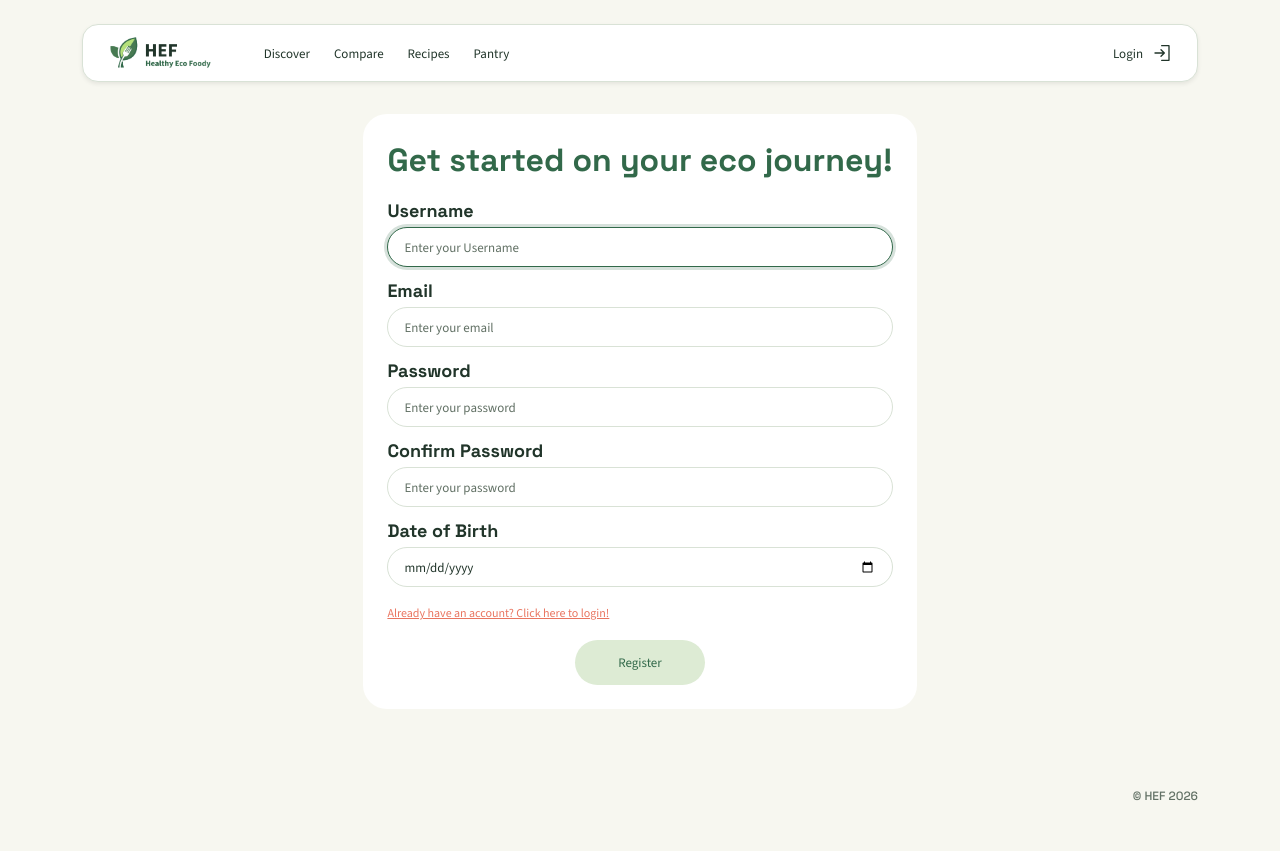
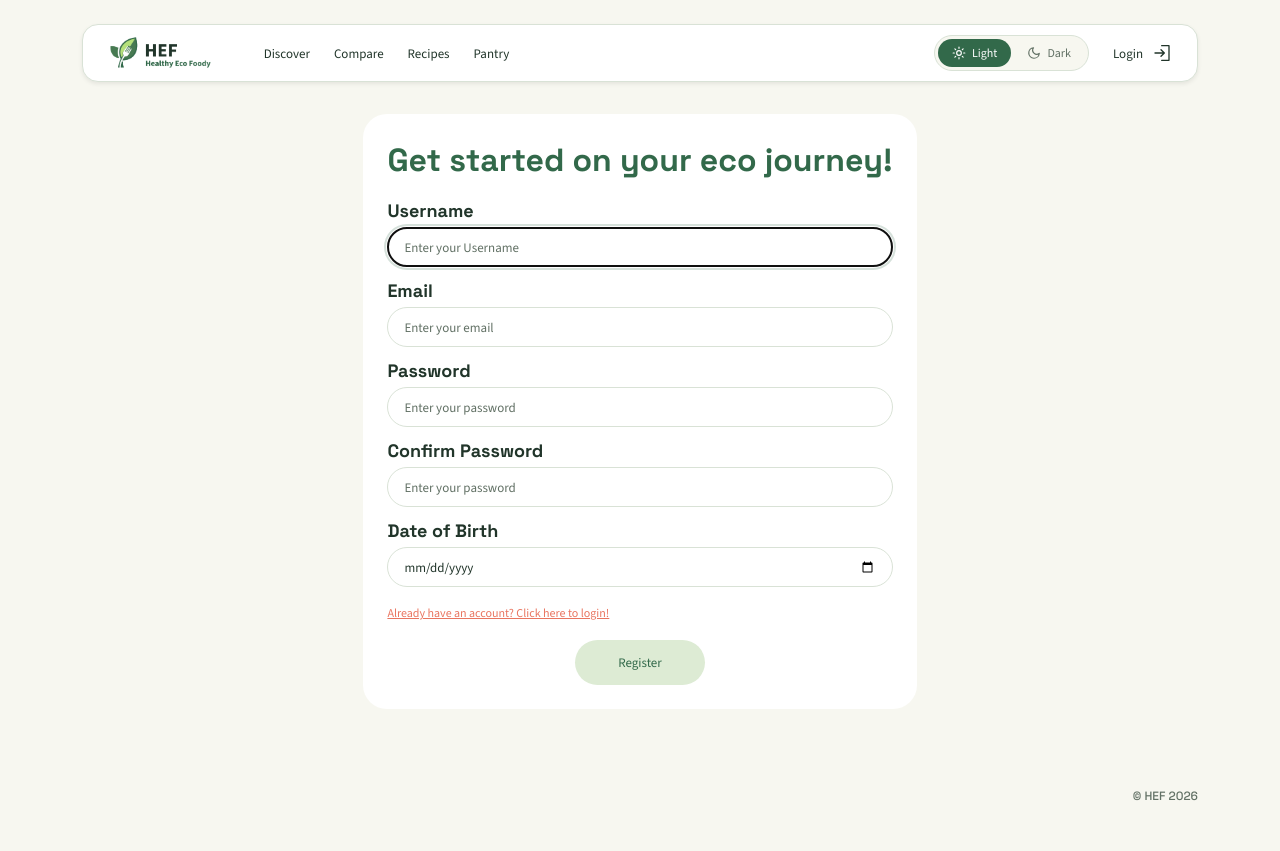
Before and after one commit to PBP-D-Kelompok-13/Website-HEF, a Django app: page /register/ in a window 1280 px wide. Run offline with Django 5.2, Linux system fonts and the light colour scheme.

Commit message:
feat: implement dark mode

```diff
--- a/static/css/auth.css
+++ b/static/css/auth.css
@@ -50,15 +50,13 @@
 .hef-input::placeholder { color: var(--hef-text-secondary); }
 
 .hef-input:focus {
-  outline: none;
-  border-color: var(--hef-brand-forest);
-  box-shadow: 0 0 0 3px rgba(50, 105, 74, 0.2);
+  box-shadow: 0 0 0 3px color-mix(in srgb, var(--hef-brand-forest) 20%, transparent);
 }
 
 .hef-error {
   margin: 4px 0 0 16px;
   font-size: 12px;
-  color: var(--hef-brand-watermelon);
+  color: var(--hef-brand-watermelon-text);
 }
 
 .hef-field:has(.hef-error) .hef-input { border-color: var(--hef-brand-watermelon); }
@@ -68,7 +66,7 @@
   margin: 4px 0 16px;
   font-family: 'Source Sans 3', sans-serif;
   font-size: 12px;
-  color: var(--hef-brand-watermelon);
+  color: var(--hef-brand-watermelon-text);
   text-decoration: underline;
 }
 
--- a/static/css/style.css
+++ b/static/css/style.css
@@ -3,6 +3,8 @@
     ====================== */
 
 :root {
+  color-scheme: light;
+
   /* Brand Palette */
   --hef-brand-forest: #32694A;
   --hef-brand-leaf: #477A52;
@@ -36,6 +38,12 @@
   --hef-accent-green: #AAEB8C;
   --hef-accent-yellow: #FFD681;
 
+  --hef-on-primary: #FFFFFF;
+  --hef-brand-forest-hover: #27533A;
+  --hef-brand-mint-hover: #C8DCBC;
+  --hef-brand-watermelon-hover: #D9644F;
+  --hef-brand-watermelon-text: #E97560;
+
   /* Bootstrap Variable Overrides */
   --bs-primary: var(--hef-brand-forest);
   --bs-secondary: var(--hef-brand-leaf);
@@ -231,8 +282,49 @@ h2, .h2 {
 }
 
 .btn-hef-danger:hover {
-  background-color: #D9644F;
+  background-color: var(--hef-brand-watermelon-hover);
 }
+
+/* ====================
+   THEME TOGGLE
+   ==================== */
+.hef-theme-toggle {
+  display: inline-flex;
+  align-items: center;
+  gap: 2px;
+  padding: 3px;
+  background-color: var(--hef-surface-paper);
+  border: 1px solid var(--hef-border-default);
+  border-radius: 999px;
+}
+
+.hef-theme-option {
+  display: inline-flex;
+  align-items: center;
+  gap: 6px;
+  padding: 6px 14px;
+  border: none;
+  border-radius: 999px;
+  background: transparent;
+  color: var(--hef-text-secondary);
+  font-family: 'Source Sans 3', system-ui, -apple-system, sans-serif;
+  font-size: 12px;
+  line-height: 16px;
+  transition: background-color 0.2s ease-in-out, color 0.2s ease-in-out;
+}
+
+/* Active segment is derived from the <html> attribute: no JS class toggling */
+:root[data-theme="light"] .hef-theme-option[data-theme-value="light"],
+:root[data-theme="dark"] .hef-theme-option[data-theme-value="dark"] {
+  background-color: var(--hef-brand-forest);
+  color: var(--hef-on-primary);
+}
+
+.hef-theme-option:focus-visible {
+  outline: 2px solid var(--hef-brand-forest);
+  outline-offset: 2px;
+}
+
 
 /* ====================
    TOAST MESSAGES
--- /dev/null
+++ b/static/js/theme.js
@@ -0,0 +1,19 @@
+const THEME_KEY = "hef-theme";
+
+function applyTheme(theme) {
+  document.documentElement.setAttribute("data-theme", theme);
+  document.querySelectorAll(".hef-theme-option").forEach((btn) => {
+    btn.setAttribute("aria-pressed", btn.dataset.themeValue === theme);
+  });
+}
+
+document.addEventListener("click", (event) => {
+  const btn = event.target.closest(".hef-theme-option");
+  if (!btn) return;
+  const theme = btn.dataset.themeValue;
+  applyTheme(theme);
+  try { localStorage.setItem(THEME_KEY, theme); } catch (e) {}
+});
+
+// Sync aria-pressed with whatever the head script chose
+applyTheme(document.documentElement.getAttribute("data-theme") || "light");
--- a/templates/base.html
+++ b/templates/base.html
@@ -5,6 +5,17 @@
     <head>
         <meta charset="utf-8">
         <meta name="viewport" content="width=device-width, initial-scale=1">
+        <script>
+        (function () {
+            var theme;
+            try { theme = localStorage.getItem("hef-theme"); } catch (e) {}
+            if (theme !== "light" && theme !== "dark") {
+            theme = "light";
+            }
+            document.documentElement.setAttribute("data-theme", theme);
+        })();
+        </script>
+
         <title>{% block title %} Healthy Eco Foody {% endblock %}</title>
         <link href="https://cdn.jsdelivr.net/npm/bootstrap@5.2.3/dist/css/bootstrap.min.css" rel="stylesheet" integrity="sha384-rbsA2VBKQhggwzxH7pPCaAqO46MgnOM80zW1RWuH61DGLwZJEdK2Kadq2F9CUG65" crossorigin="anonymous">
         <link rel="stylesheet" href="{% static 'css/style.css' %}">
@@ -33,7 +44,8 @@
                     </div>
 
                     <!-- Right Group: Login Link Or Profile Link -->
-                    <div class="d-flex align-items-center">
+                    <div class="d-flex align-items-center gap-4">
+                        {% include "components/_theme_toggle.html" %}
                         {% if user.is_authenticated %}
                             <a href="{% url 'main:show_profile_page' %}" class="hef-profile-link text-decoration-none d-flex align-items-center gap-2">
                                 <span id="navbar-name-desktop" class="hef-navbar-username">{{ user.username }}</span>
@@ -63,7 +75,7 @@
                             data-bs-toggle="offcanvas"
                             data-bs-target="#hefMobileSidebar"
                             aria-controls="hefMobileSidebar">
-                        <svg width="22" height="22" viewBox="0 0 24 24" fill="none" stroke="#32694A" stroke-width="2.5" stroke-linecap="round">
+                        <svg width="22" height="22" viewBox="0 0 24 24" fill="none" stroke="currentColor" stroke-width="2.5" stroke-linecap="round">
                             <line x1="3" y1="6" x2="21" y2="6"/>
                             <line x1="3" y1="12" x2="21" y2="12"/>
                             <line x1="3" y1="18" x2="21" y2="18"/>
@@ -79,8 +91,8 @@
                     <a href="{% url 'main:show_landing_page' %}" class="text-decoration-none">
                         <img src="{% static 'img/HEF Main Brand.png' %}" alt="HEF Logo" height="34">
                     </a>
-                    <button type="button" class="btn p-0 border-0" data-bs-dismiss="offcanvas" aria-label="Close">
-                        <svg width="24" height="24" viewBox="0 0 24 24" fill="none" stroke="#32694A" stroke-width="2.5" stroke-linecap="round">
+                    <button type="button hef-sidebar-close" class="btn p-0 border-0" data-bs-dismiss="offcanvas" aria-label="Close">
+                        <svg width="24" height="24" viewBox="0 0 24 24" fill="none" stroke="currentColor" stroke-width="2.5" stroke-linecap="round">
                             <line x1="18" y1="6" x2="6" y2="18"></line>
                             <line x1="6" y1="6" x2="18" y2="18"></line>
                         </svg>
@@ -127,6 +139,10 @@
                                 </svg>
                             </a>
                         {% endif %}
+
+                        <div class="d-flex justify-content-center mt-3">
+                            {% include "components/_theme_toggle.html" %}
+                        </div>
                     </div>
                 </div>
 
@@ -152,5 +168,6 @@
         <script src="https://cdn.jsdelivr.net/npm/bootstrap@5.2.3/dist/js/bootstrap.bundle.min.js" integrity="sha384-kenU1KFdBIe4zVF0s0G1M5b4hcpxyD9F7jL+jjXkk+Q2h455rYXK/7HAuoJl+0I4" crossorigin="anonymous"></script>
 
         <script src="{% static 'js/toasts.js' %}"></script>
+        <script src="{% static 'js/theme.js' %}"></script>
     </body>
 </html>
--- /dev/null
+++ b/templates/components/_theme_toggle.html
@@ -0,0 +1,17 @@
+<div class="hef-theme-toggle" role="group" aria-label="Color theme">
+  <button type="button" class="hef-theme-option" data-theme-value="light" aria-pressed="true">
+    <svg width="14" height="14" viewBox="0 0 24 24" fill="none" stroke="currentColor"
+         stroke-width="2" stroke-linecap="round" stroke-linejoin="round" aria-hidden="true">
+      <circle cx="12" cy="12" r="4"/>
+      <path d="M12 2v2M12 20v2M4.93 4.93l1.41 1.41M17.66 17.66l1.41 1.41M2 12h2M20 12h2M4.93 19.07l1.41-1.41M17.66 6.34l1.41-1.41"/>
+    </svg>
+    <span>Light</span>
+  </button>
+  <button type="button" class="hef-theme-option" data-theme-value="dark" aria-pressed="false">
+    <svg width="14" height="14" viewBox="0 0 24 24" fill="none" stroke="currentColor"
+         stroke-width="2" stroke-linecap="round" stroke-linejoin="round" aria-hidden="true">
+      <path d="M21 12.79A9 9 0 1 1 11.21 3 7 7 0 0 0 21 12.79z"/>
+    </svg>
+    <span>Dark</span>
+  </button>
+</div>
```
Also changed, not shown: other parts of static/css/style.css (+54 -11 lines), static/css/landing_page.css (+7 -8 lines), static/css/profile_page.css (+3 -5 lines).
